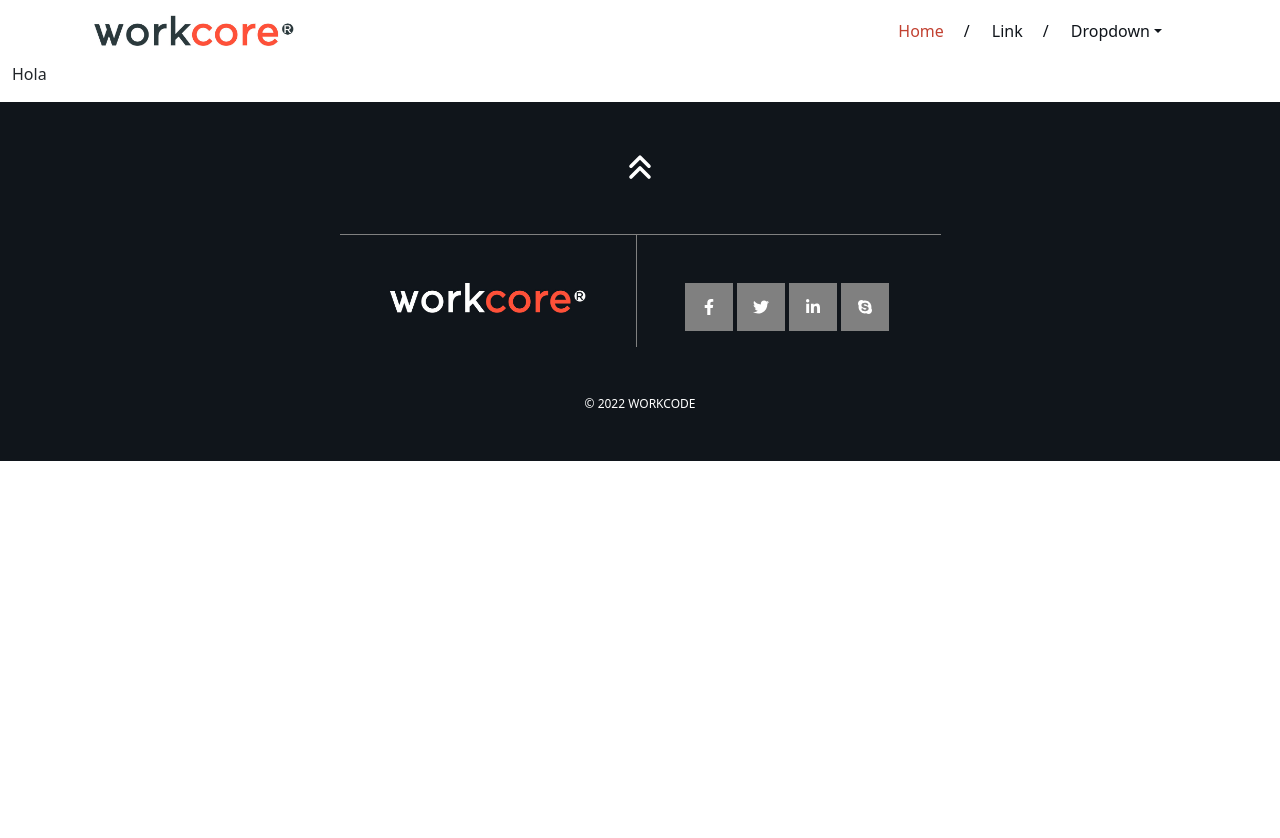
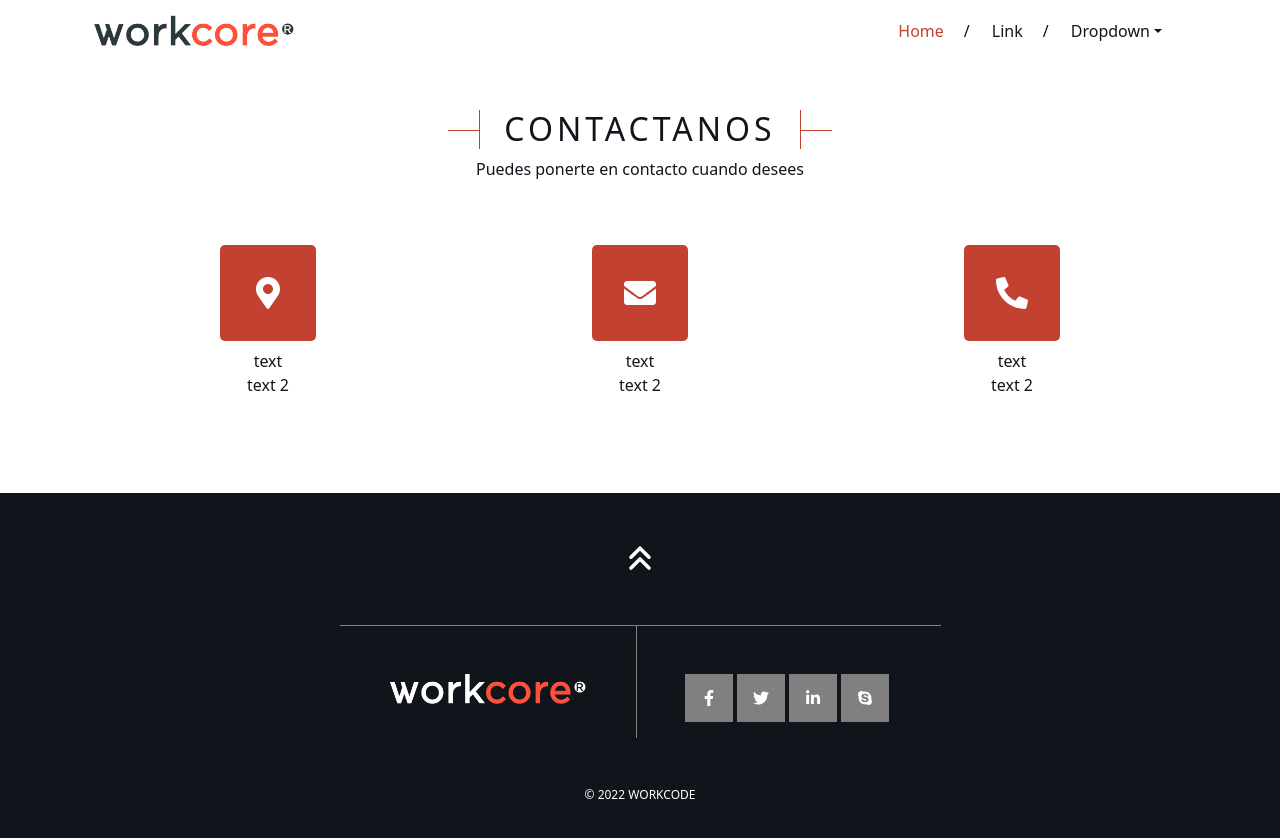
Before and after one commit to jlarteagap/workcode-template, a React (Vite) app: page / in a window 1280 px wide. Shown: the top 838 px of the page. Before the commit the page ends 800 px from the top, so only its background shows below. Built offline with nearby package versions, Linux system fonts and the light colour scheme.

Commit message:
[FEAT] Create a component Contact Address.

```diff
--- a/src/App.jsx
+++ b/src/App.jsx
@@ -1,11 +1,12 @@
 import React from 'react'
+import { Contact } from './components/contact/Contact'
 import { Layout } from './pages/layout/Layout'
 import './style.css'
 function App() {
   return (
     <Layout>
       <div className="App">
-        <p>Hola</p>
+        <Contact />
       </div>
     </Layout>
   )
--- /dev/null
+++ b/src/components/contact/Contact.jsx
@@ -0,0 +1,47 @@
+import React from 'react'
+import { FaMapMarkerAlt, FaEnvelope, FaPhoneAlt } from 'react-icons/fa'
+import './contact.css'
+export const Contact = () => {
+  return (
+    <div className="container py-5">
+      <div className="contact__header d-flex justify-content-center flex-column align-items-center">
+        <h2 className="contact__header-title wc__titles fw-light">
+          CONTACTANOS
+        </h2>
+        <p className="fw-light">Puedes ponerte en contacto cuando desees</p>
+      </div>
+      <div className="contact__address d-flex justify-content-around py-5">
+        <div className="contact__address-data d-flex align-items-center flex-column">
+          <a
+            href="#"
+            className="contact__icons d-flex justify-content-center align-items-center mb-2"
+          >
+            <FaMapMarkerAlt size={32} />
+          </a>
+          <span>text</span>
+          <span>text 2</span>
+        </div>
+        <div className="contact__address-data d-flex align-items-center flex-column">
+          <a
+            href=""
+            className="contact__icons d-flex justify-content-center align-items-center mb-2"
+          >
+            <FaEnvelope size={32} />
+          </a>
+          <span>text</span>
+          <span>text 2</span>
+        </div>
+        <div className="contact__address-data d-flex align-items-center flex-column">
+          <a
+            href="#"
+            className="contact__icons d-flex justify-content-center align-items-center mb-2"
+          >
+            <FaPhoneAlt size={32} />
+          </a>
+          <span>text</span>
+          <span>text 2</span>
+        </div>
+      </div>
+    </div>
+  )
+}
--- /dev/null
+++ b/src/components/contact/contact.css
@@ -0,0 +1,14 @@
+.contact__icons{
+    border-radius: 5px;
+    width: 6rem;
+    height: 6rem;
+    background-color: var(--wc__orange);
+    color: white;
+    transition: all .4s
+}
+.contact__icons:hover{
+    background: transparent;
+    border: 1px solid var(--wc__orange);
+    color: var(--wc__orange);
+    transform: scale(1.025);
+}
--- a/src/style.css
+++ b/src/style.css
@@ -2,3 +2,31 @@
     --wc__dark: #10151b;
     --wc__orange: #c24131;
 }
+
+body{
+    font-size: 16px;
+    color: var(--wc__dark);
+}
+
+/* titles */
+.wc__titles{
+    position: relative;
+    border-left: 1px solid var(--wc__orange);
+    border-right: 1px solid var(--wc__orange);
+    padding: 0 1.5rem;
+    letter-spacing: .25rem;
+}
+.wc__titles::before, .wc__titles::after{
+    content: '';
+    height: 1px;
+    width: 2rem;
+    background-color: var(--wc__orange);
+    position: absolute;
+    top: 50%;
+}
+.wc__titles::before{
+    left: -2rem;
+}
+.wc__titles::after{
+    right: -2rem;
+}
```
